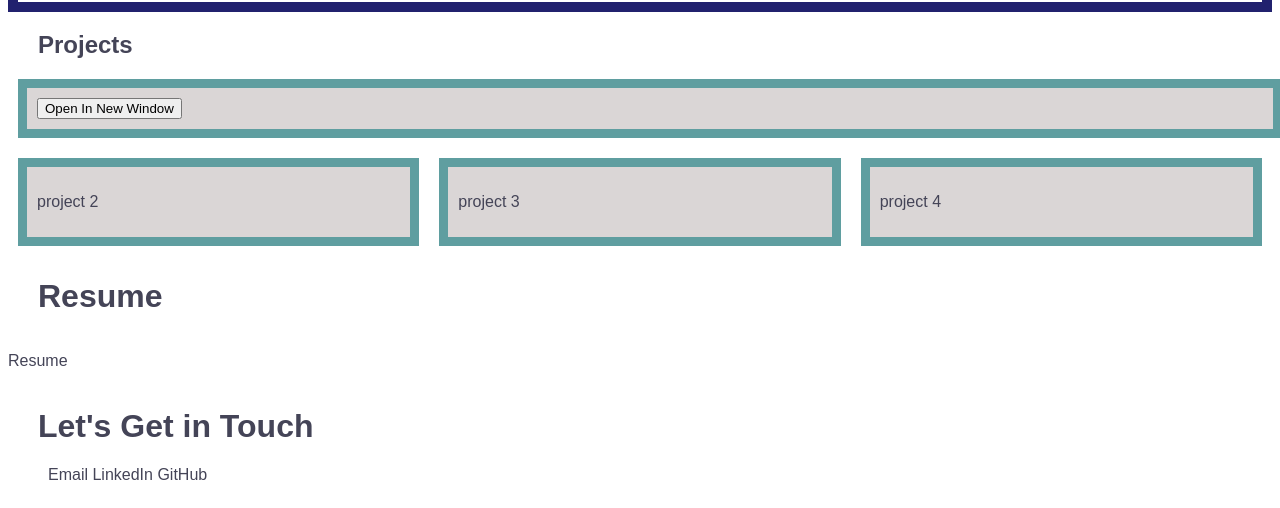
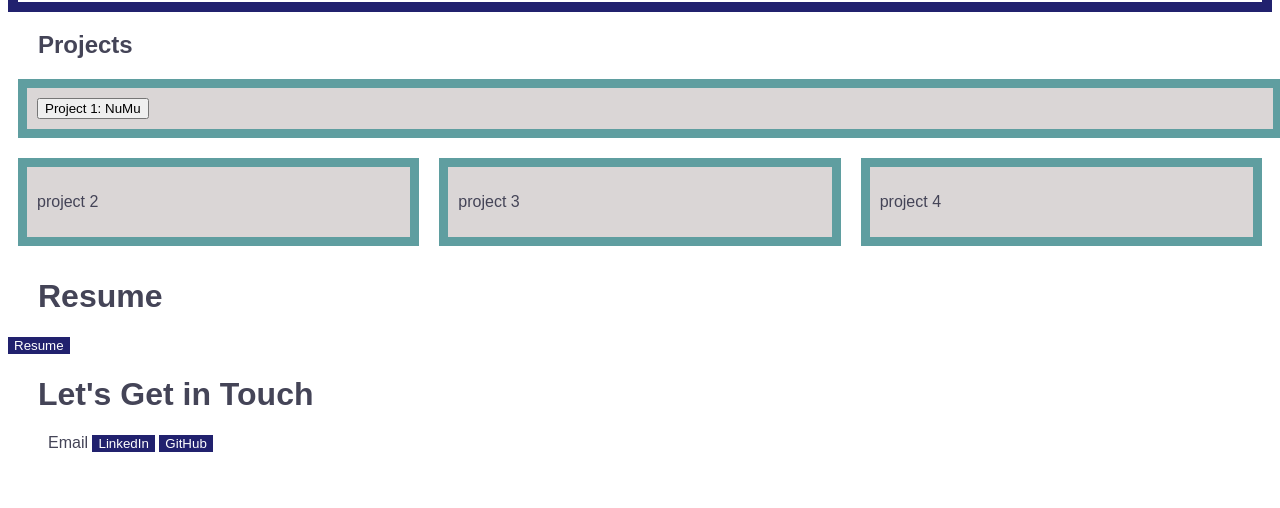
Before and after one commit to rwood022/Full-Stack-Web-Developer-Portfolio, a plain HTML site: page index.html in a window 1280 px wide. Shown: the part 750-1258 px from the top of the page. After the commit the page ends 1226 px from the top, so only its background shows below. Drawn offline with nearby package versions, Linux system fonts and the light colour scheme.

Commit message:
added button links to html

```diff
--- a/assets/script.js
+++ b/assets/script.js
@@ -1,9 +1,26 @@
 var nuMu = $("nuMu");
-var webDeveloper = $("webDeveloper");
+var resume = $("resume");
+var linkedIn = $("linkedIn");
+var gitHub = $("gitHub");
 
 
 
+//code from codeofaninja.com,
+$("#nuMu").click(function() {
+    window.open("https://rwood022.github.io/YouTube_Music_FInder/");
+});
 
-nuMu.on("click", function() {
 
-})
+$("resume").click(function() {
+    document.location.href = WebDeveloperResume.pdf;
+});
+
+
+$("linkedIn").click(function(){
+    window.open("www.linkedin.com/in/dr-rebecca-wood-7a279846");
+});
+
+
+$("gitHub").click(function() {
+    window.open(`https://github.com/rwood022`);
+});
--- a/index.html
+++ b/index.html
@@ -38,7 +38,7 @@
             <h1>Projects</h1>
             <div>
 
-               <input type="button" value="Open In New Window" id="nuMu"/>
+               <input type="button" value="Project 1: NuMu" id="nuMu"/>
             </div>
         </section>
 
@@ -64,7 +64,7 @@
          <h1>Resume</h1>
          <section class="webDeveloper">
              <div>
-                 <p>Resume</p>
+                <button onclick="window.location = `/WebDeveloperResume.pdf`;">Resume</button>
              </div>
          </section>
 
@@ -73,13 +73,14 @@
             <nav class="contacts">
                 <ul>
                     <li>Email</li>
-                    <li>LinkedIn</li>
-                    <li>GitHub</li>
+                    <button onclick="window.location.href = `https://www.linkedin.com/in/dr-rebecca-wood-7a279846/`;">LinkedIn</button>
+                    <button onclick="window.location.href =`https://github.com/rwood022`;">GitHub</button>
                 </ul>
             </nav>
         </footer>
     </main>
     <script src="https://code.jquery.com/jquery-3.5.1.min.js"></script>
+    <script type="text/javascript" src="assets/script.js"></script>
 </body>
 
 
```
Also changed, not shown: 1 other file.
